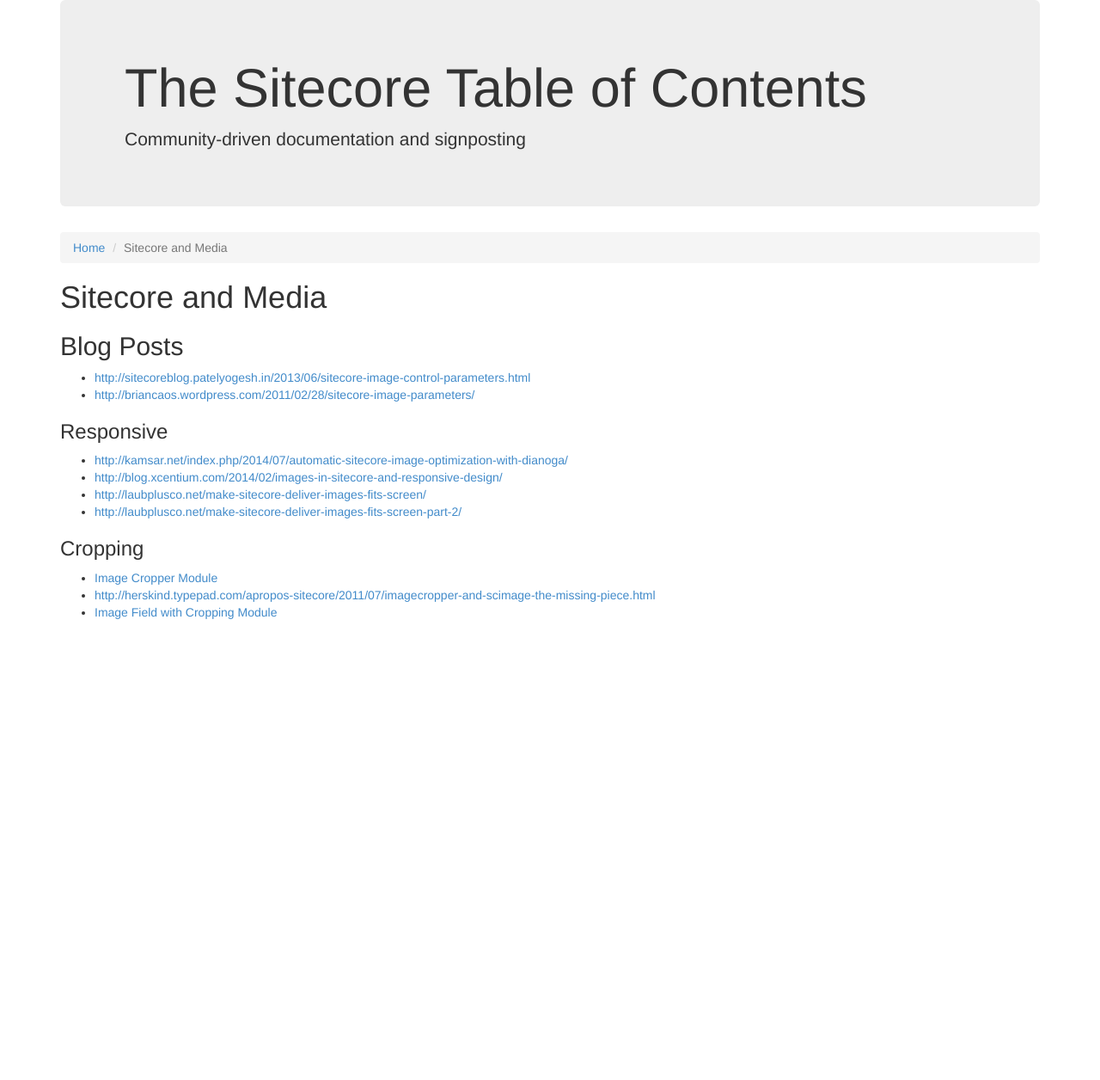
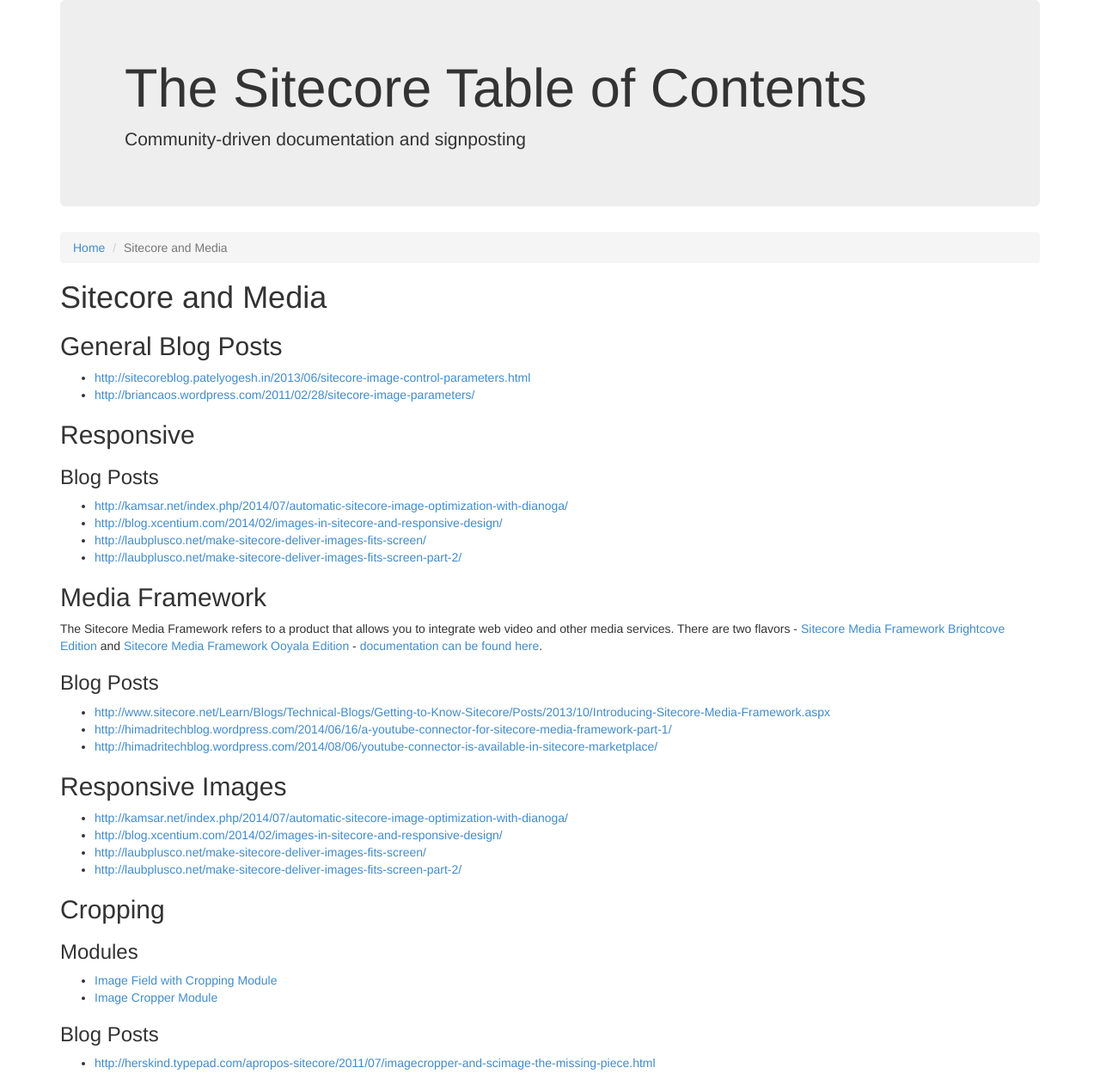
Before and after one commit to Sitecore-Community/docs, a Jekyll site: the page built from documentation/Sitecore and Media/index.md, in a window 1280 px wide. Shown: the whole page at 86% size. Built offline with Jekyll 4.4.1, drawn with Linux system fonts in a browser that asks for light colours; nearby versions of some CDN libraries; before the commit the page ends 900 px from its top, so only the background shows below that.

Commit message:
Updated media framework section.

```diff
--- a/documentation/Sitecore and Media/index.md
+++ b/documentation/Sitecore and Media/index.md
@@ -5,19 +5,43 @@
 
 # Sitecore and Media
 
-## Blog Posts
+## General Blog Posts
 
 * [http://sitecoreblog.patelyogesh.in/2013/06/sitecore-image-control-parameters.html](http://sitecoreblog.patelyogesh.in/2013/06/sitecore-image-control-parameters.html)
 * [http://briancaos.wordpress.com/2011/02/28/sitecore-image-parameters/](http://briancaos.wordpress.com/2011/02/28/sitecore-image-parameters/)
 
-### Responsive
+## Responsive
+
+### Blog Posts
 
 * [http://kamsar.net/index.php/2014/07/automatic-sitecore-image-optimization-with-dianoga/](http://kamsar.net/index.php/2014/07/automatic-sitecore-image-optimization-with-dianoga/)
 * [http://blog.xcentium.com/2014/02/images-in-sitecore-and-responsive-design/](http://blog.xcentium.com/2014/02/images-in-sitecore-and-responsive-design/)
 * [http://laubplusco.net/make-sitecore-deliver-images-fits-screen/](http://laubplusco.net/make-sitecore-deliver-images-fits-screen/)
 * [http://laubplusco.net/make-sitecore-deliver-images-fits-screen-part-2/](http://laubplusco.net/make-sitecore-deliver-images-fits-screen-part-2/)
 
-### Cropping
+## Media Framework
+
+The Sitecore Media Framework refers to a product that allows you to integrate web video and other media services. There are two flavors - [Sitecore Media Framework Brightcove Edition](http://sdn.sitecore.net/Products/Sitecore%20Media%20Framework/Brightcove.aspx) and [Sitecore Media Framework Ooyala Edition](http://sdn.sitecore.net/Products/Sitecore%20Media%20Framework/Ooyala.aspx) - [documentation can be found here](http://sdn.sitecore.net/Products/Sitecore%20Media%20Framework/Documentation.aspx).
+
+### Blog Posts
+* [http://www.sitecore.net/Learn/Blogs/Technical-Blogs/Getting-to-Know-Sitecore/Posts/2013/10/Introducing-Sitecore-Media-Framework.aspx](http://www.sitecore.net/Learn/Blogs/Technical-Blogs/Getting-to-Know-Sitecore/Posts/2013/10/Introducing-Sitecore-Media-Framework.aspx)
+* [http://himadritechblog.wordpress.com/2014/06/16/a-youtube-connector-for-sitecore-media-framework-part-1/](http://himadritechblog.wordpress.com/2014/06/16/a-youtube-connector-for-sitecore-media-framework-part-1/)
+* [http://himadritechblog.wordpress.com/2014/08/06/youtube-connector-is-available-in-sitecore-marketplace/](http://himadritechblog.wordpress.com/2014/08/06/youtube-connector-is-available-in-sitecore-marketplace/)
+
+## Responsive Images
+
+* [http://kamsar.net/index.php/2014/07/automatic-sitecore-image-optimization-with-dianoga/](http://kamsar.net/index.php/2014/07/automatic-sitecore-image-optimization-with-dianoga/)
+* [http://blog.xcentium.com/2014/02/images-in-sitecore-and-responsive-design/](http://blog.xcentium.com/2014/02/images-in-sitecore-and-responsive-design/)
+* [http://laubplusco.net/make-sitecore-deliver-images-fits-screen/](http://laubplusco.net/make-sitecore-deliver-images-fits-screen/)
+* [http://laubplusco.net/make-sitecore-deliver-images-fits-screen-part-2/](http://laubplusco.net/make-sitecore-deliver-images-fits-screen-part-2/)
+
+
+## Cropping
+
+### Modules
+* [Image Field with Cropping Module](https://marketplace.sitecore.net/en/Modules/ImageCropping.aspx)
 * [Image Cropper Module](https://marketplace.sitecore.net/Modules/Image_Cropper.aspx)
+
+### Blog Posts
+
 * [http://herskind.typepad.com/apropos-sitecore/2011/07/imagecropper-and-scimage-the-missing-piece.html](http://herskind.typepad.com/apropos-sitecore/2011/07/imagecropper-and-scimage-the-missing-piece.html)
-* [Image Field with Cropping Module](https://marketplace.sitecore.net/en/Modules/ImageCropping.aspx)
```
Also changed, not shown: index.md (+0 -6 lines).
